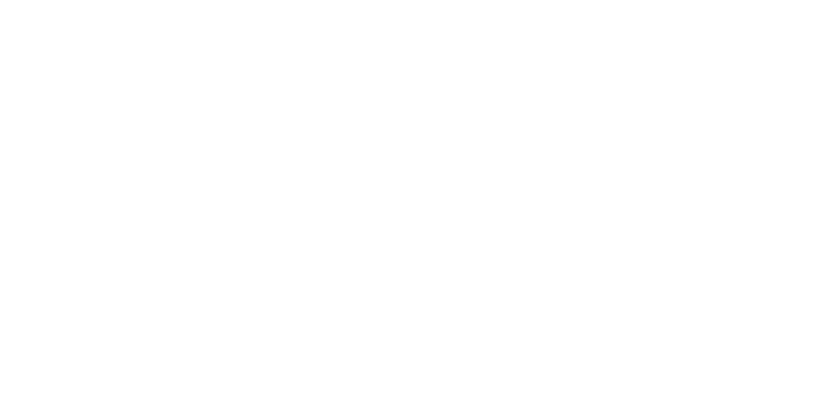
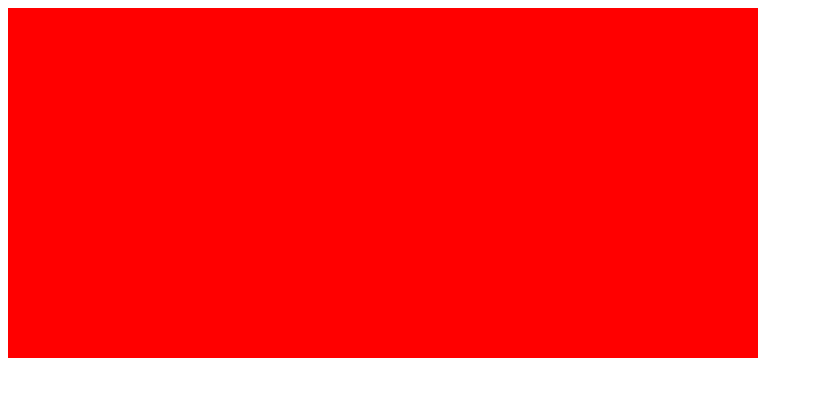
Before and after one commit to iiauroraii/dev_html, a plain HTML site: page index.html in a window 1280 px wide. Shown: the whole page, without its empty margins (0-813 px from the left). Drawn offline with Linux system fonts and the light colour scheme.

Commit message:
div tag 박스 안에 텍스트 추

```diff
--- a/index.html
+++ b/index.html
@@ -4,6 +4,8 @@
 </title>
     </head>
     <body>
+    <div style="width: 750px; height:350px; background-color: red;">
+    </div>
 
     </body>
 </html>
```
